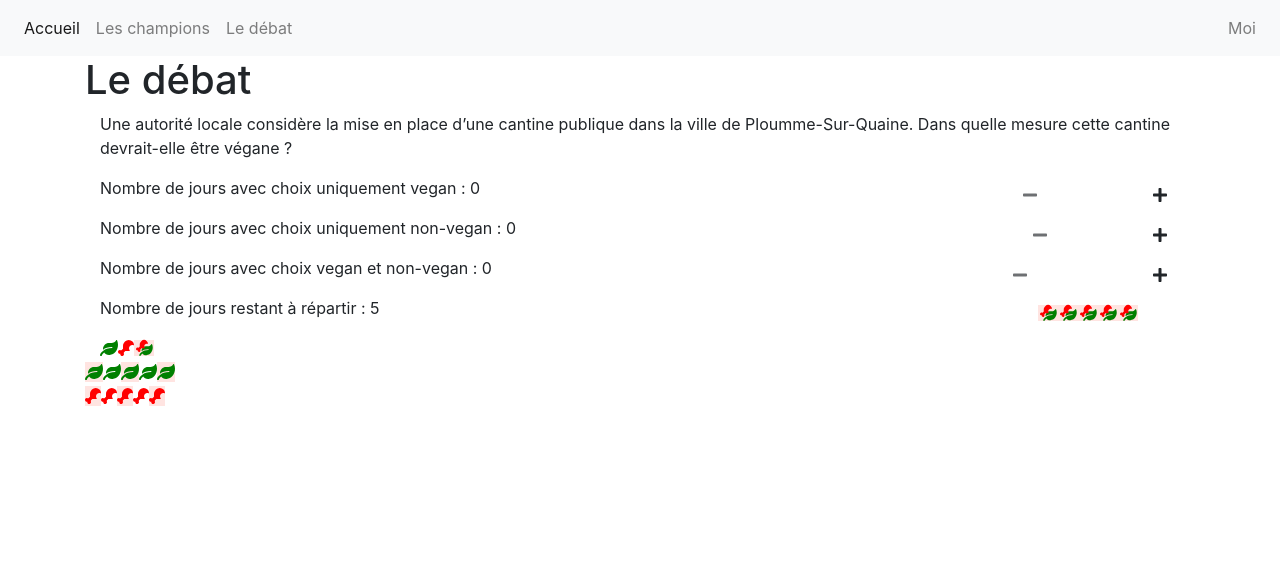
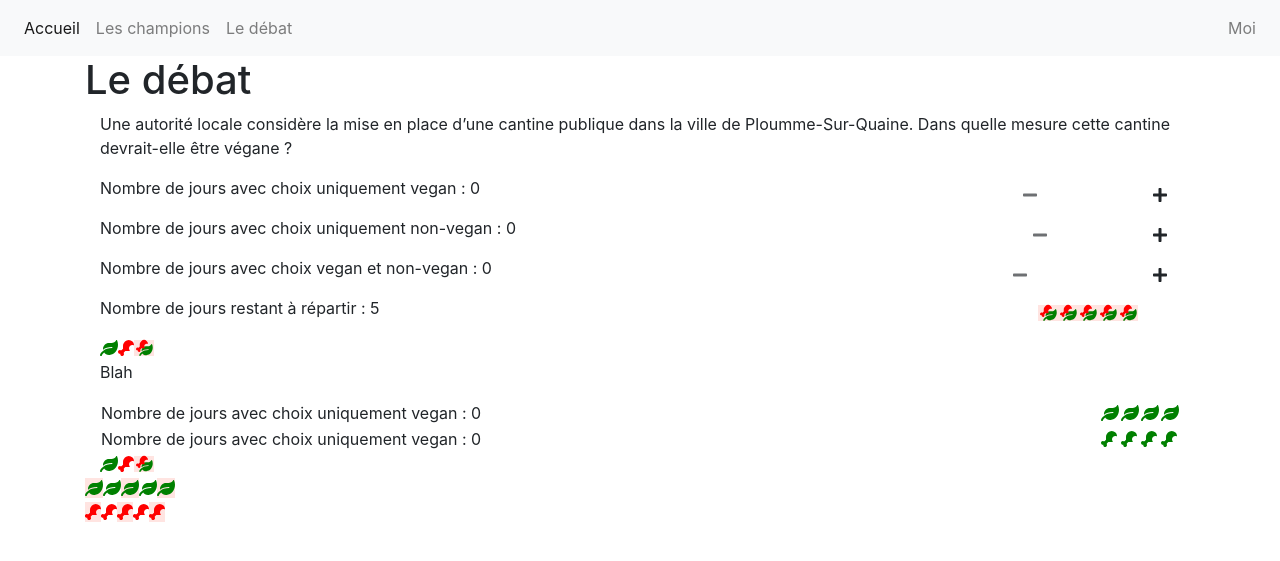
Before and after one commit to oliviercailloux/diet-web, a Jekyll site: the page built from debat.html, in a window 1280 px wide. Shown: the top 561 px of the page. Built offline with Jekyll 4.4.1, drawn with Linux system fonts in a browser that asks for light colours.

Commit message:
Table for test

```diff
--- a/debat.html
+++ b/debat.html
@@ -38,6 +38,38 @@ extra_js:
 		data-fa-transform="shrink-4 up-2 left-2" style="color: Red"></span>
 	</span>
 </div>
+<div id="initial-question" class="container">
+	<p>Blah</p>
+	<table><tbody>
+	<tr id="table-row-vegan">
+	<td>Nombre de jours avec choix uniquement vegan : 0</td>
+	<td><span class="fas fa-leaf" style="color: Green"></span></td>
+	<td><span class="fas fa-leaf" style="color: Green"></span></td>
+	<td><span class="fas fa-leaf" style="color: Green"></span></td>
+	<td><span class="fas fa-leaf" style="color: Green"></span></td>
+	</tr>
+	<tr id="table-row-vegan">
+	<td width=100%>Nombre de jours avec choix uniquement vegan : 0</td>
+	<td><span class="fas fa-drumstick-bite" style="color: Green"></span></td>
+	<td><span class="fas fa-drumstick-bite" style="color: Green"></span></td>
+	<td><span class="fas fa-drumstick-bite" style="color: Green"></span></td>
+	<td><span class="fas fa-drumstick-bite" style="color: Green"></span></td>
+	</tr>
+	<tr id="table-row-meat"></tr>
+	</tbody>
+	</table>
+	<div class="row" id="row-vegan-grid"></div>
+	<div class="row" id="row-meat"></div>
+	<div class="row" id="row-mixed"></div>
+	<div class="row" id="row-remaining"></div>
+	<span class="fas fa-leaf" style="color: Green"></span><span
+		class="fas fa-drumstick-bite" style="color: Red"></span><span class="fa-layers fa-fw"
+		style="background: MistyRose"> <span class="fas fa-leaf"
+		data-fa-transform="shrink-4 down-2 right-2" style="color: Green"></span>
+		<span class="fas fa-drumstick-bite"
+		data-fa-transform="shrink-4 up-2 left-2" style="color: Red"></span>
+	</span>
+</div>
 <div>
 	<span class="fas fa-leaf" style="color: Green; background: MistyRose"></span><span
 		class="fas fa-leaf" style="color: Green"></span><span
```
